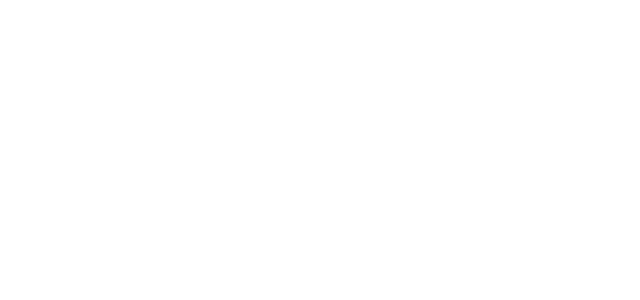
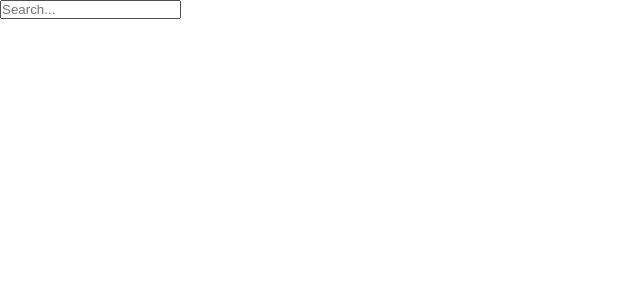
Before and after one commit to abratcher1066/weather_dashboard, a React (Create React App) app: page / in a window 1280 px wide. Shown: the top 300 px of the page, without its empty margins (0-640 px from the left). Built offline with nearby package versions, Linux system fonts and the light colour scheme.

Commit message:
search bar + API key

```diff
--- a/src/App.js
+++ b/src/App.js
@@ -7,7 +7,15 @@
 function App() {
   return (
     <div className="App">
-
+      <main>
+        <div className="search-box">
+          <input
+            type="text"
+            className="search-bar"
+            placeholder="Search..."
+          />
+        </div>
+      </main>
     </div>
   );
 }
--- a/src/index.css
+++ b/src/index.css
@@ -1,13 +1,16 @@
-body {
+* {
   margin: 0;
-  font-family: -apple-system, BlinkMacSystemFont, 'Segoe UI', 'Roboto', 'Oxygen',
-    'Ubuntu', 'Cantarell', 'Fira Sans', 'Droid Sans', 'Helvetica Neue',
-    sans-serif;
-  -webkit-font-smoothing: antialiased;
-  -moz-osx-font-smoothing: grayscale;
+  padding: 0;
+  box-sizing: border-box;
 }
 
-code {
-  font-family: source-code-pro, Menlo, Monaco, Consolas, 'Courier New',
-    monospace;
+body {
+  font-family: 'montseratt', sans-serif;
 }
+
+.app {
+  background-position: url('./assets/cold-bg.jpg');
+  background-size: cover;
+  background-position: bottom;
+  transition: 0.4 ease-out;
+}
```
Also changed, not shown: src/assets/cold-bg.jpg (added), src/assets/realm-of-the-dragonborn_skyrim_bethesda.jpg (added).
